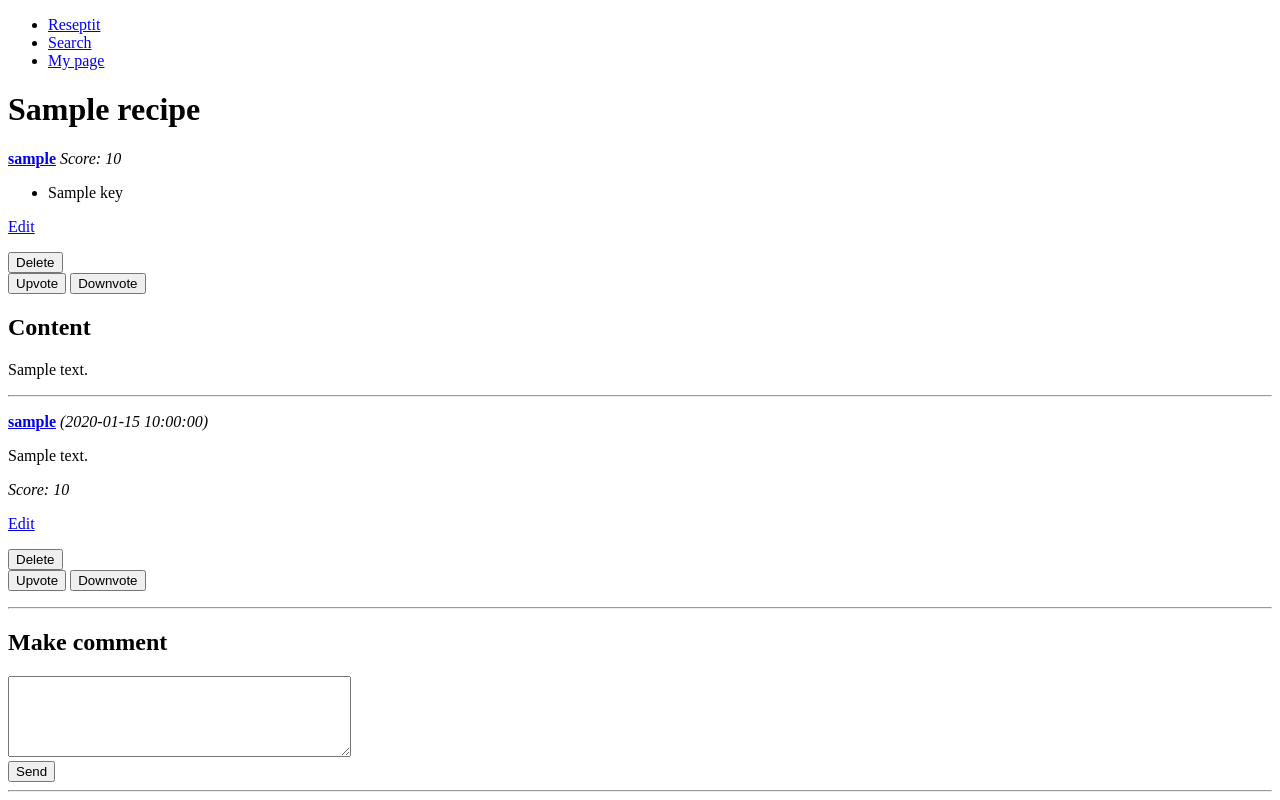
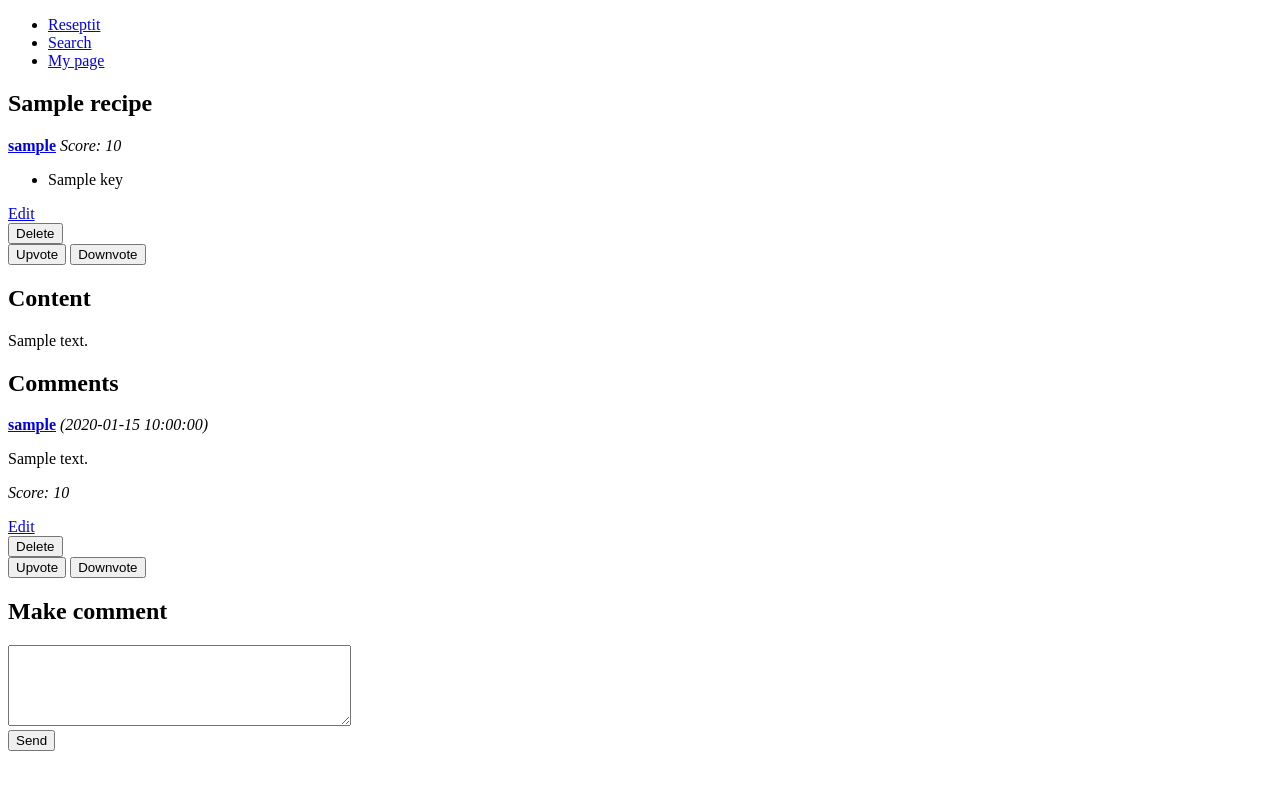
Before and after one commit to jersetala/reseptit, a Flask app: template templates/recipe.html in a window 1280 px wide. Run offline with Flask 3, Linux system fonts and the light colour scheme; the visitor is signed in with stand-in values (Sample User, id 1); the template is opened without the code that fills it: most values are stand-ins (such as "Sample title", 1, 10 or a date in 2020); parts of the project's set-up code (start-up, migrations or seed data) failed here and were passed over.

Commit message:
Structure recipe, search, and profile pages

```diff
--- a/templates/recipe.html
+++ b/templates/recipe.html
@@ -1,75 +1,79 @@
 {% extends "layout.html" %}
 {% block title %}{{ recipe.title }}{% endblock %}
 {% block body %}
+    <article class="page page--recipe recipe-detail">
+        <header class="recipe-detail__header">
             <h1>{{ recipe.title }}</h1>
-    <p>
+            <p class="recipe-detail__byline">
                 <b><a href="/user/{{ recipe.user_id }}">{{ recipe.username }}</a></b>
-        <i>Score: {{ recipe.score }}</i>
+                <i class="recipe-detail__score">Score: {{ recipe.score }}</i>
             </p>
             {% if recipe_categories %}
-        <ul>
+                <ul class="recipe-detail__categories">
                     {% for category in recipe_categories %}
                         <li>{{ all_categories[category[0]] }}</li>
                     {% endfor %}
                 </ul>
             {% endif %}
+        </header>
         {% if session.user_id %}
-        <p>
+            <div class="recipe-detail__actions">
                 {% if recipe.user_id == session.user_id %}
                     <a href="/edit_recipe/{{ recipe.recipe_id }}">Edit</a>
-                <form action="/delete_recipe/{{ recipe.recipe_id }}" method="post">
+                    <form class="recipe-detail__delete-form" action="/delete_recipe/{{ recipe.recipe_id }}" method="post">
                         <input type="hidden" name="csrf_token" value="{{ session.csrf_token }}">
                         <button name="delete">Delete</button>
                     </form>
                 {% endif %}
-                <form action="/vote_recipe/{{ recipe.recipe_id }}" method="post">
+                <form class="recipe-detail__vote-form" action="/vote_recipe/{{ recipe.recipe_id }}" method="post">
                     <button name="vote" value="upvote">Upvote</button>
                     <button name="vote" value="downvote">Downvote</button>
                     <input type="hidden" name="csrf_token" value="{{ session.csrf_token }}">
                 </form>
-        </p>
+            </div>
         {% endif %}
 
+        <section class="recipe-detail__content">
             <h2>Content</h2>
-    <p>
-        {{ recipe.content }}
-    </p>
+            <p>{{ recipe.content }}</p>
+        </section>
 
-    <hr />
+        <section class="comments">
+            <h2>Comments</h2>
             {% for comment in comments %}
-        <p>
+                <article class="comment-card">
+                    <header class="comment-card__header">
                         <b><a href="/user/{{ comment.user_id }}">{{ comment.username }}</a></b>
-            <i>({{ comment.creation_date }})</i>
-        </p>
-        <p>
-            {{ comment.content }}
-        </p>
-        <p>
-            <i>Score: {{ comment.score }}</i>
-        </p>
+                        <i class="comment-card__date">({{ comment.creation_date }})</i>
+                    </header>
+                    <p class="comment-card__content">{{ comment.content }}</p>
+                    <p class="comment-card__score"><i>Score: {{ comment.score }}</i></p>
                     {% if session.user_id %}
-            <p>
+                        <div class="comment-card__actions">
                             {% if comment.user_id == session.user_id %}
                                 <a href="/edit_comment/{{ comment.comment_id }}">Edit</a>
-                    <form action="/delete_comment/{{ comment.comment_id }}" method="post">
+                                <form class="comment-card__delete-form" action="/delete_comment/{{ comment.comment_id }}" method="post">
                                     <button name="delete">Delete</button>
                                     <input type="hidden" name="csrf_token" value="{{ session.csrf_token }}">
                                 </form>
                             {% endif %}
-                <form action="/vote_comment/{{ comment.comment_id }}" method="post">
+                            <form class="comment-card__vote-form" action="/vote_comment/{{ comment.comment_id }}" method="post">
                                 <button name="vote" value="upvote">Upvote</button>
                                 <button name="vote" value="downvote">Downvote</button>
                                 <input type="hidden" name="csrf_token" value="{{ session.csrf_token }}">
                             </form>
-            </p>
+                        </div>
                     {% endif %}
-        <hr />
+                </article>
             {% endfor %}
+        </section>
 
         {% if session.user_id %}
+            <section class="comment-create">
                 <h2>Make comment</h2>
                 {% from "_comment_form.html" import comment_form %}
                 {{ comment_form("/new_comment", "Send", recipe.recipe_id, '') }}
-        <hr />
+            </section>
         {% endif %}
+    </article>
 {% endblock %}
```
Also changed, not shown: templates/index.html (+18 -8 lines), templates/search.html (+9 -1 lines), templates/user.html (+18 -8 lines). Lines whose indentation alone changed are shown as unchanged.
